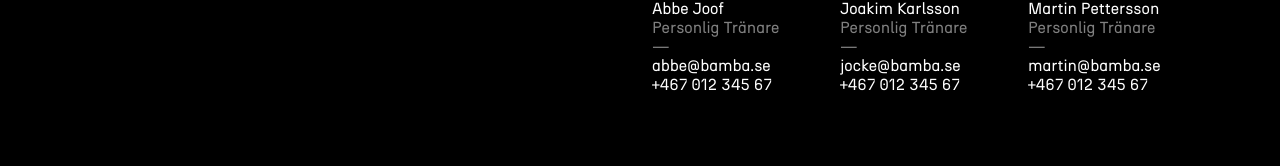
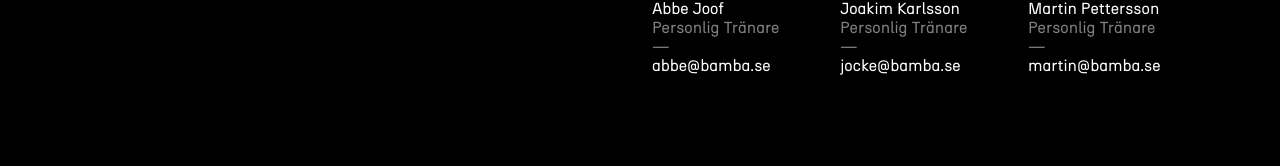
Before and after one commit to willrossler/bambaBooking, a React (Create React App) app: page /boxing3 in a window 1280 px wide. Shown: the part 733-899 px from the top of the page. Built offline with nearby package versions, Linux system fonts and the light colour scheme; a web font is replaced by a local one.

Commit message:
hide wrong numbers

```diff
--- a/src/components/TrainerCardAbbe.js
+++ b/src/components/TrainerCardAbbe.js
@@ -19,11 +19,11 @@ const TrainerCardAbbe = () => {
               abbe@bamba.se
             </p>
           </a>
-          <a href="tel:+1234567890">
+          {/* <a href="tel:+1234567890">
             <p id="hoverPink" style={{ fontWeight: "400" }}>
               +467 012 345 67
             </p>
-          </a>
+          </a> */}
         </div>
       </div>
     </div>
--- a/src/components/TrainerCardJocke.js
+++ b/src/components/TrainerCardJocke.js
@@ -19,11 +19,11 @@ const TrainerCardJocke = () => {
               jocke@bamba.se
             </p>
           </a>
-          <a href="tel:+1234567890">
+          {/* <a href="tel:+1234567890">
             <p id="hoverPink" style={{ fontWeight: "400" }}>
               +467 012 345 67
             </p>
-          </a>
+          </a> */}
         </div>
       </div>
     </div>
--- a/src/components/TrainerCardMartin.js
+++ b/src/components/TrainerCardMartin.js
@@ -18,11 +18,11 @@ const TrainerCardMartin = () => {
               martin@bamba.se
             </p>
           </a>
-          <a href="tel:+1234567890">
+          {/* <a href="tel:+1234567890">
             <p id="hoverPink" style={{ fontWeight: "400" }}>
               +467 012 345 67
             </p>
-          </a>
+          </a> */}
         </div>
       </div>
     </div>
```
